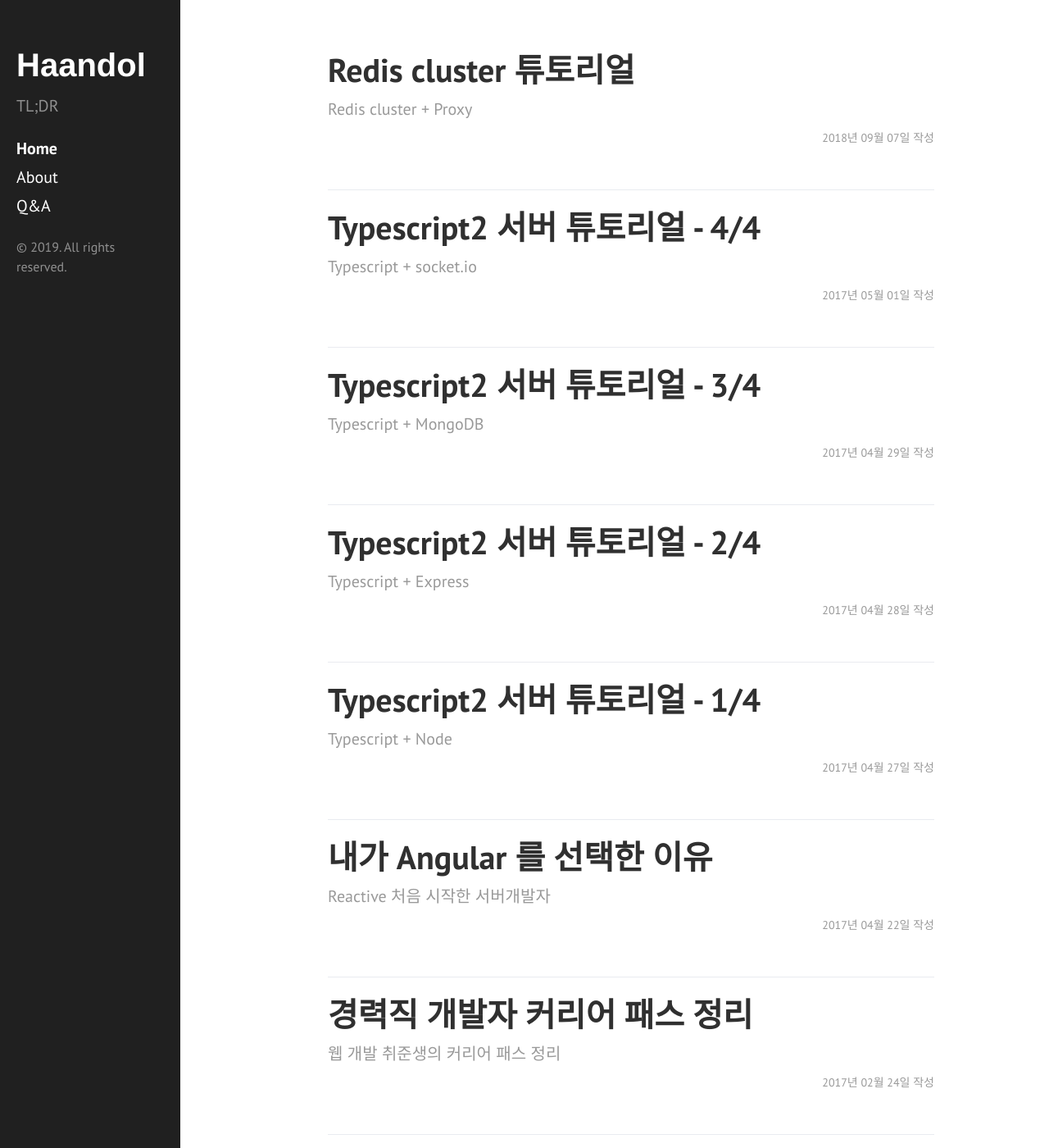
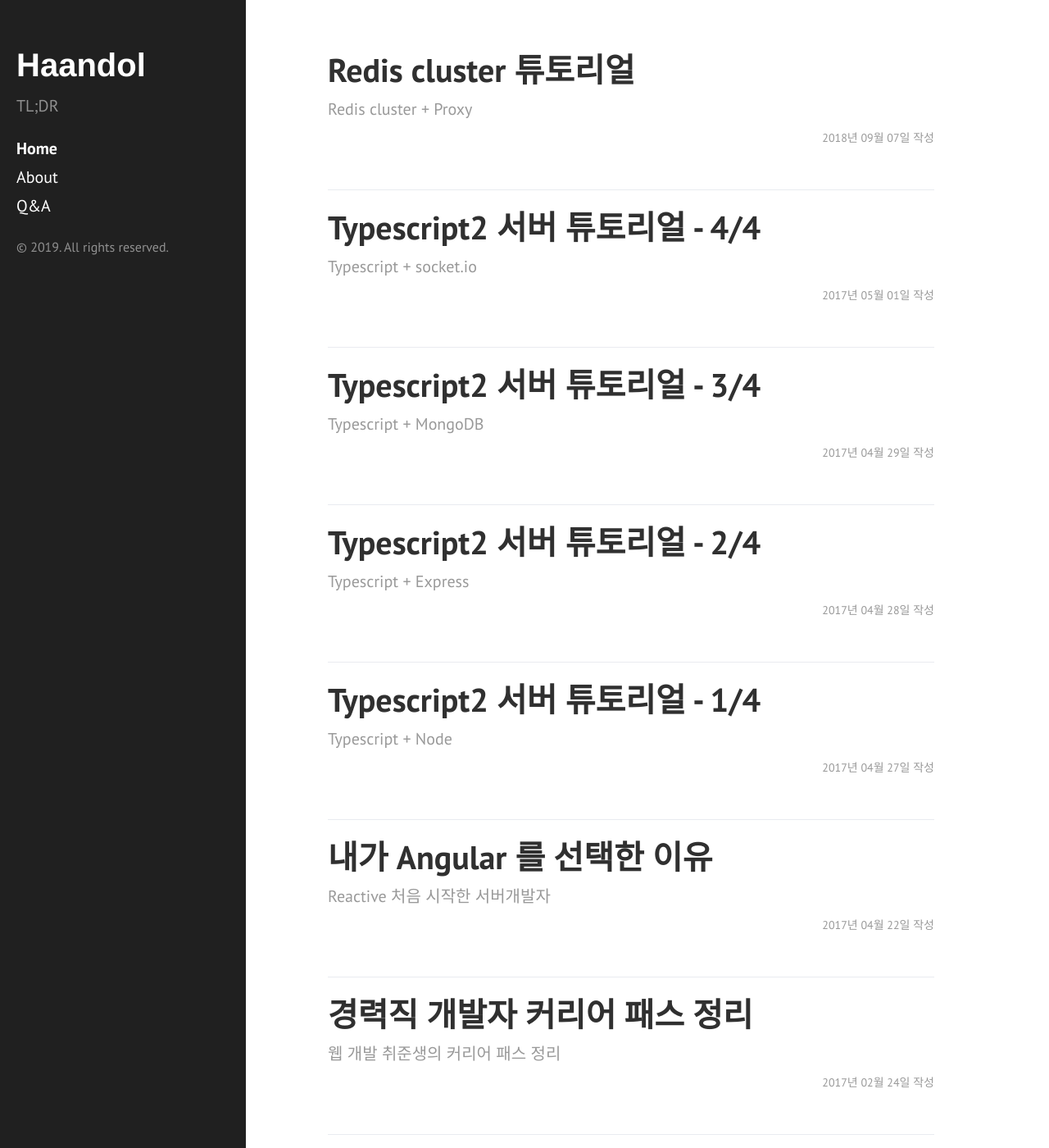
Before and after one commit to haandol/haandol.github.com, a Jekyll site: the page built from index.html, in a window 1280 px wide and 1400 px high. Shown: the whole window at 82% size. Built offline with Jekyll 4.4.1, drawn with Linux system fonts in a browser that asks for light colours.

Commit message:
revert reduce sidebar width

```diff
--- a/public/css/hyde.css
+++ b/public/css/hyde.css
@@ -65,7 +65,7 @@ html {
     top: 0;
     left: 0;
     bottom: 0;
-    width: 11rem;
+    width: 15rem;
     text-align: left;
   }
 }
--- a/public/css/vincent.scss
+++ b/public/css/vincent.scss
@@ -1,9 +1,5 @@
 ---
 ---
-
-.sidebar {
-    width: 11em;
-}
 
 .posts {
     padding: 0;
```
